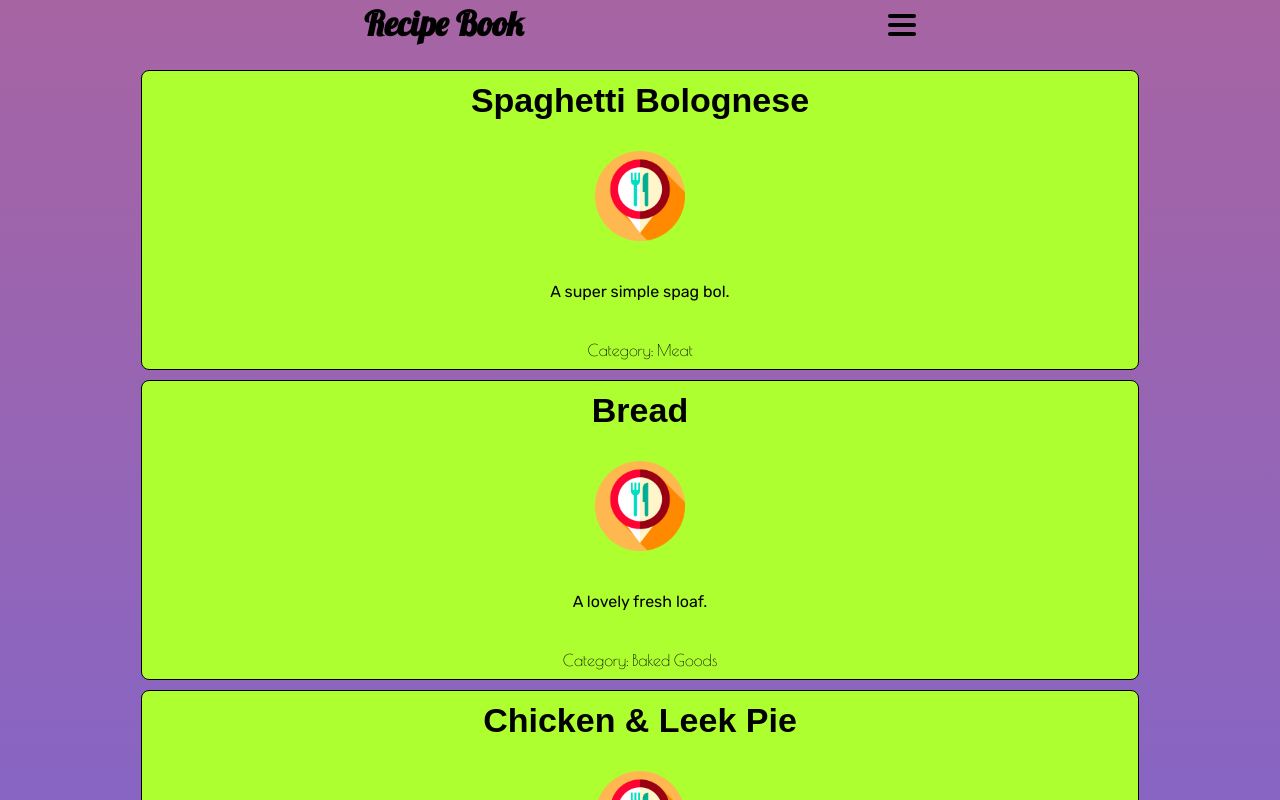
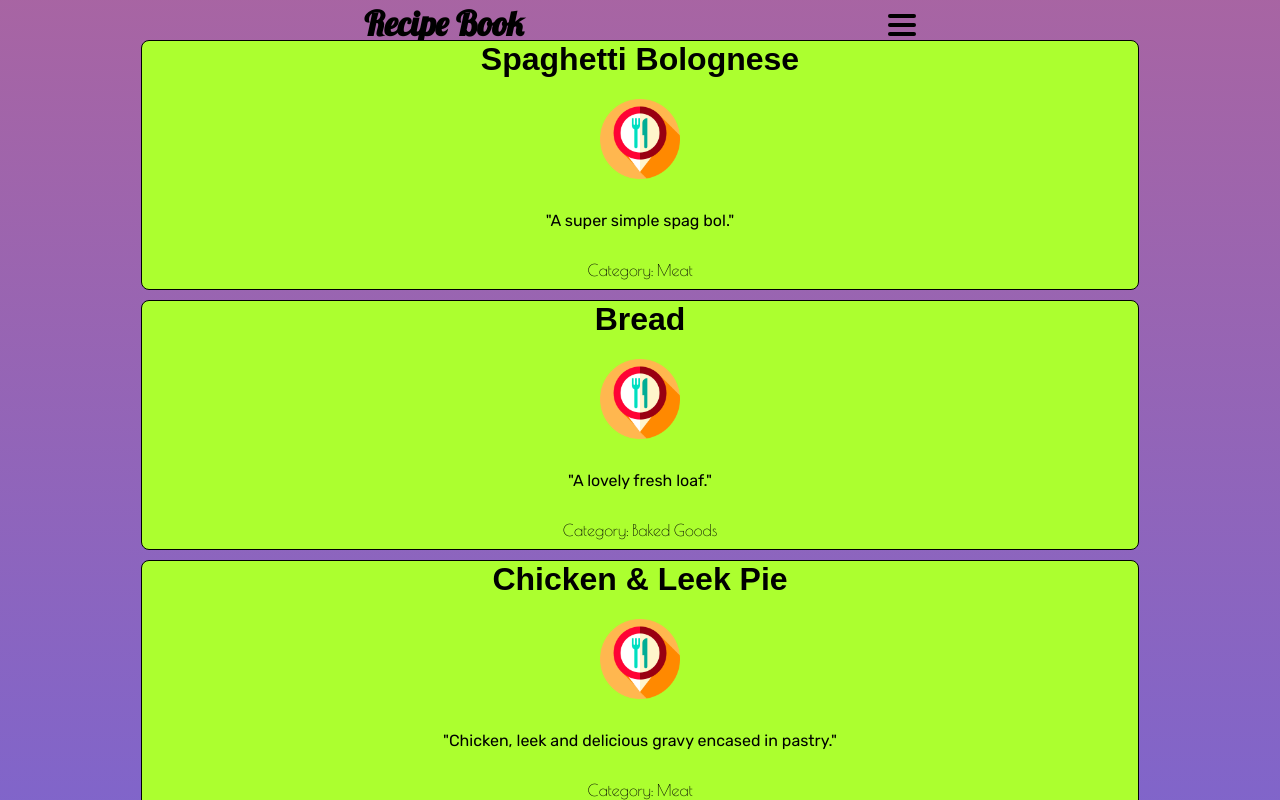
Before and after one commit to BethScarlett/RecipeBookFrontEnd, a React (Vite) app: page / in a window 1280 px wide. Shown: the top 800 px of the page. Built offline with nearby package versions, Linux system fonts and the light colour scheme; a web font is replaced by a local one.

Commit message:
Adjusted styling for recipe cards to compensate for changes made due to data being imported.

```diff
--- a/src/Components/Navbar/Navbar.scss
+++ b/src/Components/Navbar/Navbar.scss
@@ -26,14 +26,17 @@
 
 .navbuttons--false {
   visibility: hidden;
-  margin-top: -20px;
+  margin-top: -50px;
   animation: fade-out 0.3s;
 }
 
 @keyframes fade-in {
   0% {
     opacity: 0;
-    margin-top: -20px;
+    margin-top: -50px;
+  }
+  50% {
+    opacity: 0;
   }
   100% {
     opacity: 1;
@@ -46,8 +49,11 @@
     opacity: 1;
     margin-top: 0px;
   }
+  35% {
+    opacity: 0;
+  }
   100% {
     opacity: 0;
-    margin-top: -20px;
+    margin-top: -50px;
   }
 }
--- a/src/Components/RecipeCard/RecipeCard.scss
+++ b/src/Components/RecipeCard/RecipeCard.scss
@@ -11,12 +11,12 @@
   flex-direction: column;
   align-items: center;
   justify-content: space-between;
-  height: 300px;
+  height: 250px;
   width: 78dvw;
-  border: 1px solid black;
+  border: 1px solid $recipecard-border;
   border-radius: 8px;
-  background-color: greenyellow;
-  padding: 10px 15px;
+  background-color: $recipecard-background;
+  padding-bottom: 10px;
   margin: auto;
   margin-top: 10px;
   text-align: center;
@@ -24,14 +24,14 @@
   animation: intro 0.5s ease forwards;
 
   &__heading {
-    font-size: 34px;
+    font-size: 32px;
     font-family: $recipeCard-heading;
     margin-bottom: -10px;
   }
 
   &__image {
-    height: 90px;
-    width: 90px;
+    height: 80px;
+    width: 80px;
   }
 
   &__description {
@@ -43,8 +43,9 @@
   }
 
   &:hover {
-    box-shadow: 0 5px 0 0 black;
-    scale: 1.05;
+    box-shadow: 0 3px 0 0 $recipecard-shadow;
+    scale: 1.03;
+    cursor: pointer;
     transition: all 0.2s linear;
   }
 }
--- a/src/Components/RecipeCard/RecipeCard.tsx
+++ b/src/Components/RecipeCard/RecipeCard.tsx
@@ -16,7 +16,7 @@ const RecipeCard = ({ name, description, category }: RecipeCardProps) => {
         src={placeholderImg}
         alt="Image of dish"
       />
-      <p className="recipe-card__description">{description}</p>
+      <p className="recipe-card__description">"{description}"</p>
       <p className="recipe-card__suitable">Category: {category}</p>
     </div>
   );
--- a/src/assets/Styling/Variables/_colours.scss
+++ b/src/assets/Styling/Variables/_colours.scss
@@ -6,3 +6,8 @@ $navbutton-hover: #880050;
 //HomePage
 $homepage-background-primary: #e66465;
 $homepage-background-secondary: #6465e6;
+
+//RecipeCard
+$recipecard-background: #acff2f;
+$recipecard-border: #000000;
+$recipecard-shadow: #000000;
```
